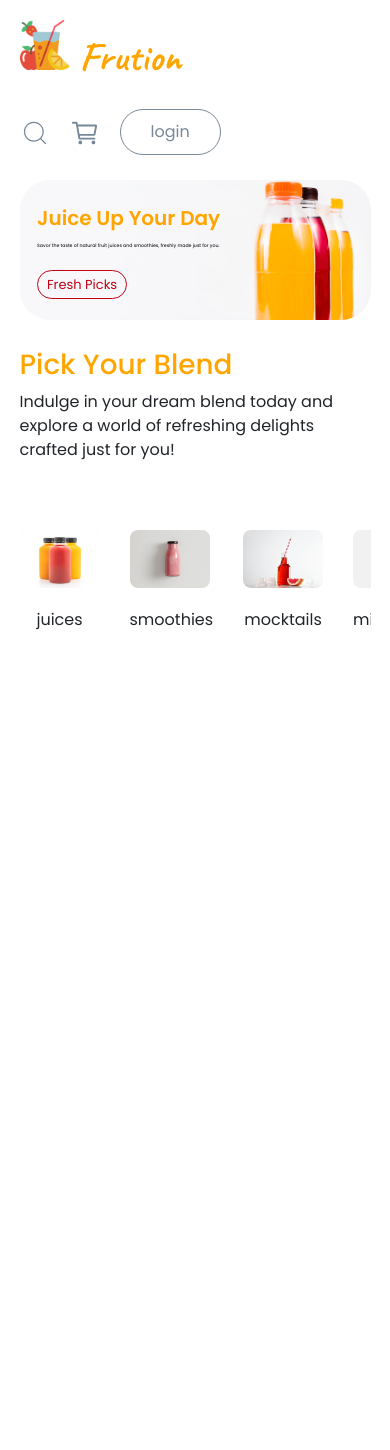
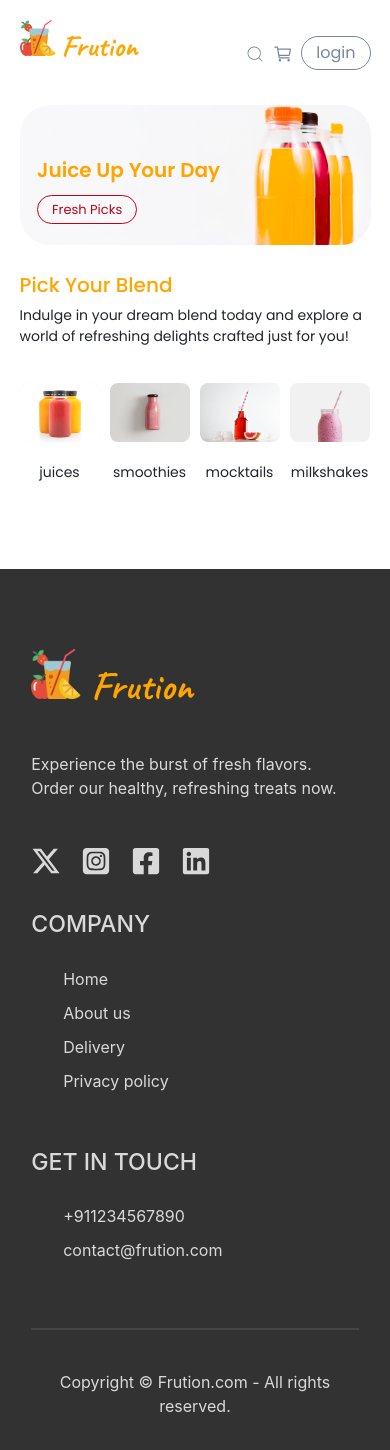
Before and after one commit to KashyapPLN/beverages-app, a React (Create React App) app: page / in a window 390 px wide. Shown: the top 1450 px of the page. Before the commit the page ends 844 px from the top, so only its background shows below. Built offline with nearby package versions, Linux system fonts and the light colour scheme.

Commit message:
Footer added and app is made resposive

```diff
--- a/src/App.js
+++ b/src/App.js
@@ -2,15 +2,20 @@ import { Route, Routes } from 'react-router-dom';
 import './App.css';
 import NavBar from './Components/NavBar';
 import Home from './Components/home/Home';
+import Footer from './Components/home/Footer';
 
 function App() {
   return (
+    <>
     <div className="App">
       <NavBar />
       <Routes>
         <Route path='/' element={<Home />} />
       </Routes>
+
     </div>
+    <Footer/>
+    </>
   );
 }
 
--- a/src/Components/NavBar.js
+++ b/src/Components/NavBar.js
@@ -9,7 +9,7 @@ import { CiSearch } from 'react-icons/ci';
 export default function NavBar() {
   const [show, setShow] = useState(false);
   const handleClose = () => setShow(false);
-  const handleShow = () => setShow(true);
+  const handleShow = () => {setShow(true);setLogin(true)};
   const [login,setLogin]=useState(true);
   return (
     <div className='navbar'>
@@ -28,15 +28,15 @@ export default function NavBar() {
   </Modal.Header>
   {login? <Modal.Body className='login-modal-body'>
     <Form.Control type='email' placeholder='Email'/>
-    <Form.Control type='password' placeholder='password'/>
-    <p className='login-modal-body-text'>don't have an account? <Button variant='text' onClick={(e)=>setLogin(false)}>Create Account</Button></p>
+    <Form.Control type='password' placeholder='Password'/>
+    <p className='login-modal-body-text'>Don't have an account? <Button variant='text' onClick={(e)=>setLogin(false)}>Create Account</Button></p>
   </Modal.Body>
   :
   <Modal.Body className='login-modal-body'>
   <Form.Control type='text' placeholder='Name'/>
   <Form.Control type='text' placeholder='Phone Number'/>
     <Form.Control type='email' placeholder='Email'/>
-    <Form.Control type='password' placeholder='password'/>
+    <Form.Control type='password' placeholder='Password'/>
     <p className='login-modal-body-text'>have an account? <Button variant='text' onClick={(e)=>setLogin(true)}>Login</Button></p>
   </Modal.Body>}
   <Modal.Footer className='login-modal-footer'>
--- /dev/null
+++ b/src/Components/home/Footer.js
@@ -0,0 +1,45 @@
+import React from 'react';
+import './footer.css';
+import logo from '../../assets/logo.png'
+import { FaLinkedin, FaSquareInstagram, FaXTwitter } from 'react-icons/fa6';
+import { FaFacebookSquare } from 'react-icons/fa';
+import { Button } from 'react-bootstrap';
+
+export default function Footer() {
+  return (
+    <div className='footer' id='foter'>
+        <div className='footer-content'>
+<div className='footer-content-left'>
+<div className='footer-logo'>
+  <img src={logo} alt='logo' className='logo'/>
+  <p>Frution</p>
+</div>
+<p>Experience the burst of fresh flavors. Order our healthy, refreshing treats now.</p>
+<div className='footer-social-icons'>
+<a href='https://twitter.com'><FaXTwitter /></a>
+<a href='https://instagram.com/'><FaSquareInstagram /></a>
+<a href='https://facebook.com'><FaFacebookSquare /></a>
+<a href='https://linkedin.com'><FaLinkedin /></a>
+</div>
+</div><div className='footer-content-center'>
+   <h3>COMPANY</h3>
+   <ul>
+    <li>Home</li>
+    <li>About us</li>
+    <li>Delivery</li>
+    <li>Privacy policy</li>
+    </ul>
+</div>
+<div className='footer-content-right'>
+<h3>GET IN TOUCH</h3>
+<ul>
+    <li>+911234567890</li>
+    <li>contact@frution.com</li>
+ </ul>
+</div>
+        </div>
+        <hr/>
+<p className='footer-copyright'>Copyright © Frution.com - All rights reserved.</p>
+    </div>
+  )
+}
--- a/src/Components/home/Home.js
+++ b/src/Components/home/Home.js
@@ -1,6 +1,7 @@
 import React from 'react'
 import Header from './Header'
 import ExploreMenu from './Menu/ExploreMenu'
+
 
 export default function Home() {
   return (
--- a/src/Components/home/Menu/ExploreMenu.js
+++ b/src/Components/home/Menu/ExploreMenu.js
@@ -42,7 +42,7 @@ export default function ExploreMenu() {
         },
         {
             id:7,
-            category:'ice-creams',
+            category:'ice creams',
             pic:icecream
         }
     ]
@@ -50,7 +50,7 @@ export default function ExploreMenu() {
   return (
     <div className='explore-menu'>
         <div className='explore-menu-text mt-2'>
-        <h1>Pick Your Blend</h1>
+        <h2>Pick Your Blend</h2>
         <p>Indulge in your dream blend today and explore a world of refreshing delights crafted just for you!</p>
         </div>
 <div className='explore-menu-list'>
--- a/src/Components/home/Menu/exploreMenu.css
+++ b/src/Components/home/Menu/exploreMenu.css
@@ -1,7 +1,7 @@
 .explore-menu{
     display: flex;
     flex-direction: column;
-    gap:20px;
+    /* gap:20px; */
     margin-top: 20px;
 }
 .explore-menu-text{
@@ -9,15 +9,16 @@
     flex-direction: column;
 
 }
-.explore-menu-text h1{
-    color:orange
+.explore-menu-text h2{
+    color:orange;
+    font-size: max(3.5vw,20px);
 }
 .explore-menu-list{
     display: flex;
    flex-direction: row;
     justify-content: flex-start;
     align-items: center;
-    gap: 30px;
+    gap: 20px;
     text-align: center;
     margin: 20px 0;
     overflow-x: auto;
@@ -51,3 +52,24 @@
 .explore-menu-list-item .img-container img:hover {
     transform: scale(1.2); /* Zoom in the image by 10% */
 }
+
+
+
+@media (max-width:1050px) {
+    .explore-menu-text p{
+    font-size: 14px;
+    }
+    .explore-menu-list-item p{
+        font-size: 14px;
+    }
+    .explore-menu-list{
+        gap:16px;
+    }
+  }
+
+  @media (max-width:750px) {
+
+    .explore-menu-list{
+        gap:10px;
+    }
+  }
--- /dev/null
+++ b/src/Components/home/footer.css
@@ -0,0 +1,77 @@
+.footer{
+    color:#d9d9d9;
+    background-color: #323232;
+    display: flex;
+    flex-direction: column;
+    align-items: center;
+    gap:20px;
+    padding: 20px 8vw;
+    padding-top: 80px;
+    margin-top: 100px;
+}
+.footer-content{
+    width:100%;
+    display:grid;
+    grid-template-columns: 2fr 1fr 1fr;
+    gap:80px;
+}
+.footer-content-left, .footer-content-center, .footer-content-right{
+    display: flex;
+    flex-direction: column;
+    align-items: start;
+    gap: 20px;
+}
+.footer-content-left li, .footer-content-center li, .footer-content-right li{
+    list-style: none;
+    margin-bottom: 10px;
+    cursor: pointer;
+}
+
+.logo{
+    height:50px;
+    width:50px;
+}
+.footer-logo p{
+    font-weight: 700;
+    font-size: 40px;
+    font-family: "Caveat", cursive;
+    color:orange;
+  }
+.footer-logo{
+    display:flex;
+    flex-direction: row;
+    align-items: baseline;
+    gap:10px;
+}
+.footer-social-icons{
+    display:flex;
+    flex-direction: row;
+    gap:20px;
+    font-size: 30px;
+  }
+  .footer-social-icons a{
+    text-decoration: none;
+    color:#d9d9d9;
+  }
+
+  .footer hr{
+    width:100%;
+   height:2px;
+   margin: 20px 0;
+   background-color: grey;
+   border: none;
+  }
+
+  @media (max-width:750px) {
+    .footer-content{
+        display:flex;
+        flex-direction: column;
+        gap:30px;
+    }
+    .footer-copyright{
+        text-align: center;
+    }
+    .footer{
+        margin-top: 50px;
+    }
+  }
--- a/src/Components/home/header.css
+++ b/src/Components/home/header.css
@@ -44,3 +44,17 @@
 .header-contents button:hover{
     background-color: white;
 }
+
+@media (max-width:1050px) {
+    /* .header-contents{
+        max-width: 60%;
+    } */
+}
+@media (max-width:750px) {
+   .header-contents p{
+    display: none;
+   }
+   .header-contents button{
+    padding: 4px 14px;
+   }
+}
--- a/src/Components/navbar.css
+++ b/src/Components/navbar.css
@@ -1,83 +1,149 @@
 @import url('https://fonts.googleapis.com/css2?family=Caveat:wght@400..700&display=swap');
-.navbar{
+
+.navbar {
     display: flex;
     flex-direction: row;
     justify-content: space-between;
     align-items: center;
-    padding:20px 0;
+    padding: 20px 0;
 }
-.logo{
-    height:50px;
-    width:50px;
+
+.navbar-logo .logo {
+    height: 50px;
+    width: 50px;
 }
-.navbar-logo p{
+
+.navbar-logo p {
     font-weight: 700;
     font-size: 40px;
     font-family: "Caveat", cursive;
-    color:orange
+    color: orange
 }
-.navbar-logo{
-    display:flex;
+
+.navbar-logo {
+    display: flex;
     flex-direction: row;
     justify-content: center;
     align-items: baseline;
-    gap:10px;
+    gap: 10px;
 }
-.navbar-icon-button{
+
+.navbar-icon-button {
     font-size: 30px;
-    color:lightslategrey;
+    color: lightslategrey;
     outline: none;
     border: none;
     padding-left: 0;
     padding-right: 0;
 }
-.navbar-buttons{
-    display:flex;
+
+.navbar-buttons {
+    display: flex;
     flex-direction: row;
     justify-content: center;
     align-items: center;
-    gap:20px;
+    gap: 20px;
 }
-.login{
+
+.login {
     background: transparent;
     color: lightslategrey;
     border: 1px solid lightslategrey;
-    padding:10px 30px;
+    padding: 10px 30px;
     border-radius: 50px;
     cursor: pointer;
     transition: 0.3s;
 }
-.login:hover{
+
+.login:hover {
     background: #e9ecef;
 }
 
-.login-modal-header{
-border-bottom:none;
+.login-modal-header {
+    border-bottom: none;
 }
-.login-modal-body{
-    display:flex;
+
+.login-modal-body {
+    display: flex;
     flex-direction: column;
     gap: 20px;
 
 }
 
-.login-modal-footer{
+.login-modal-footer {
     border-top: none;
-    display:flex;
+    display: flex;
     justify-content: center;
-      padding-bottom: 20px;
+    padding-bottom: 20px;
 }
-.login-modal-footer button{
+
+.login-modal-footer button {
     width: 70%;
 }
-.login-modal-body-text{
+
+.login-modal-body-text {
     display: flex;
     align-items: center;
 }
 
-.login-modal-body-text button{
-    color:#0d6efd;
+.login-modal-body-text button {
+    color: #0d6efd;
     border: none;
     padding: 0;
     padding-left: 10px;
 }
+
+@media (max-width:1050px) {
+    .navbar-logo .logo {
+        height: 44px;
+        width: 44px;
+    }
+    .navbar-logo{
+        gap:8px;
+    }
+    .navbar-logo p{
+        font-size: 36px;
+    }
+    .navbar-buttons{
+        gap: 12px;
+    }
+    .login {
+       padding: 8px 25px;
+    }
+    .navbar-icon-button{
+        font-size: 25px;
+    }
+}
+@media (max-width:900px) {
+    .navbar-logo .logo {
+        height: 36px;
+        width: 36px;
+    }
+    .navbar-logo{
+        gap:6px;
+    }
+    .navbar-logo p{
+        font-size: 30px;
+    }
+    .navbar-buttons{
+        gap: 10px;
+    }
+    .login {
+       padding: 6px 20px;
+    }
+    .navbar-icon-button{
+        font-size: 25px;
+    }
+}
+@media (max-width:750px) {
+
+    .navbar-buttons{
+        gap: 8px;
+    }
+    .login {
+       padding: 4px 14px;
+    }
+    .navbar-icon-button{
+        font-size: 20px;
+    }
+}
```
